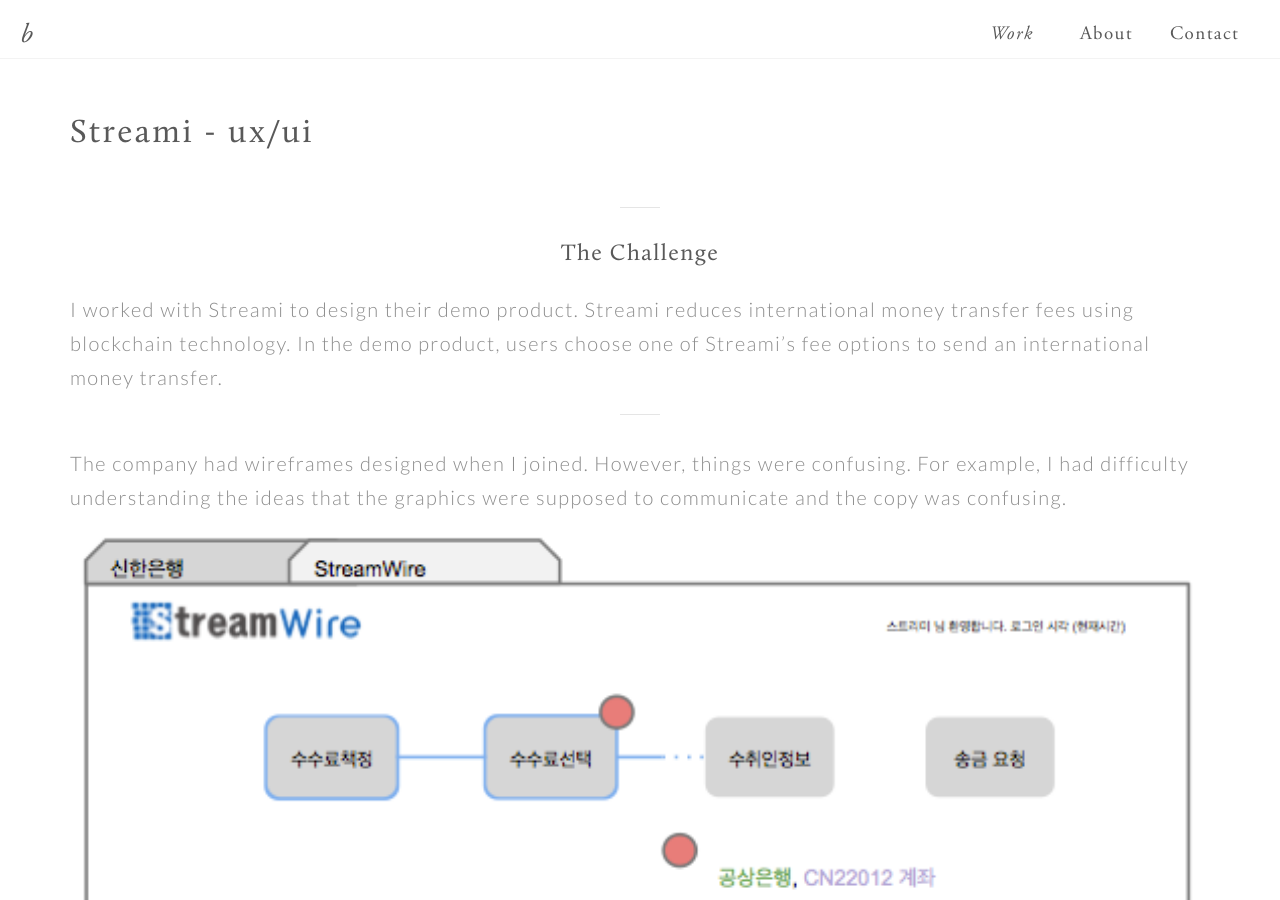
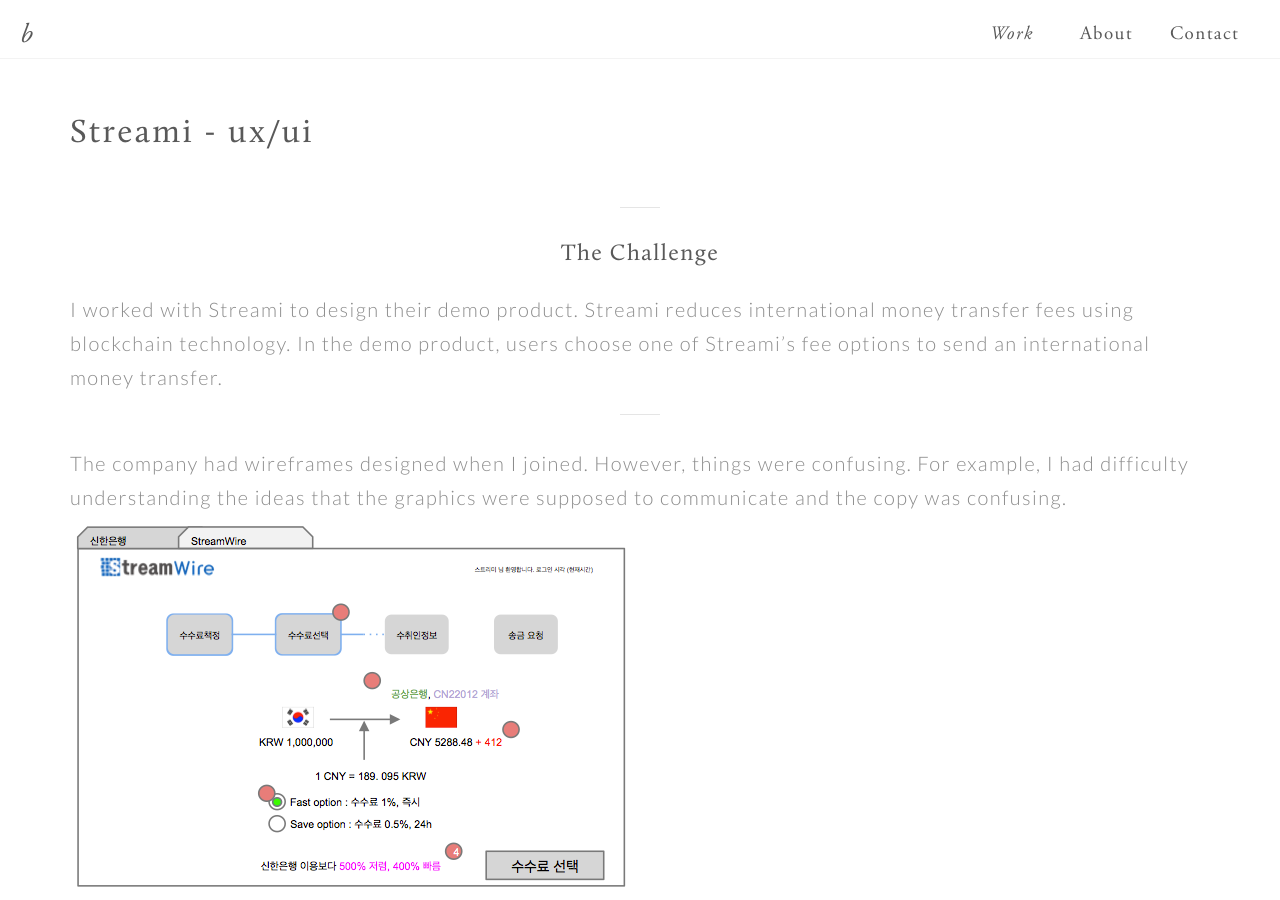
Before and after one commit to bkwon0402/bkwon0402.github.io, a Jekyll site: the page built from item/streami.md, in a window 1280 px wide and 900 px high. Built offline with Jekyll 4.4.1, drawn with Linux system fonts in a browser that asks for light colours.

Commit message:
css fixes

```diff
--- a/item/streami.md
+++ b/item/streami.md
@@ -12,8 +12,9 @@
 
 The company had wireframes designed when I joined. However, things were confusing. For example, I had difficulty understanding the ideas that the graphics were supposed to communicate and the copy was confusing.
 
-<img src="/images/streami1.png" style="width: 100%; margin-bottom: 55px">
-<img src="/images/streami2.png" style="width: 100%;">
+<img src="/images/streami1.png" style="margin-bottom: 55px">
+<br>
+<img src="/images/streami2.png" style="">
 <p class="streamicaption">Original wireframes</p>
 
 <br>
```
